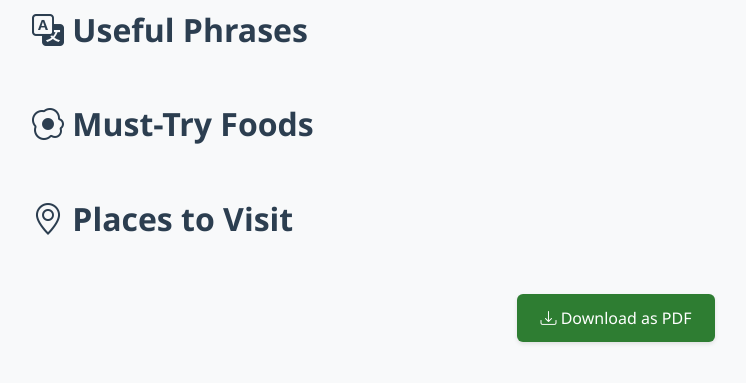
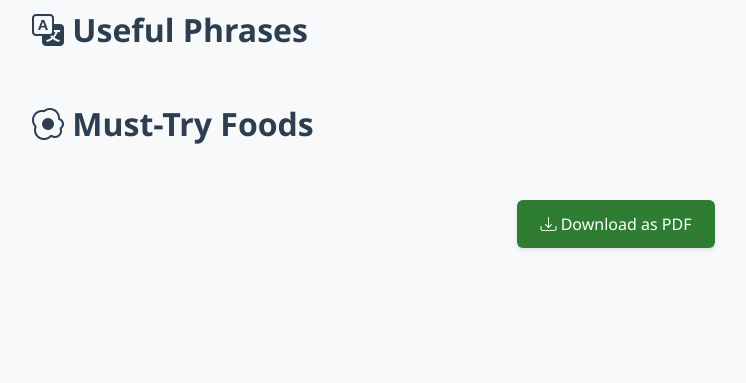
Before and after one commit to samdobson28/coms4170-app, a Flask app: page /guidebook in a window 1280 px wide. Shown: the part 141-524 px from the top of the page, without its empty margins (24-770 px from the left). Run offline with Flask 3, Linux system fonts and the light colour scheme; data that the repository does not hold is empty; some libraries are stand-ins or nearby versions; some web fonts are replaced.

Commit message:
resized image and updated guidebook

```diff
--- a/templates/guidebook.html
+++ b/templates/guidebook.html
@@ -46,30 +46,6 @@
         </div>
     </section>
 
-    <!-- Places to Visit -->
-    <section class="mb-5">
-        <h2><i class="bi bi-geo-alt"></i> Places to Visit</h2>
-        <div class="list-group">
-            {% for place in places %}
-            <div class="list-group-item">
-                <div class="d-flex justify-content-between align-items-start">
-                    <div>
-                        <h5>{{ place.name }}</h5>
-                        <p class="mb-1">{{ place.description }}</p>
-                        <small class="text-muted">
-                            <i class="bi bi-geo-alt"></i> {{ place.address }} |
-                            <i class="bi bi-tag"></i> {{ place.price_range }}
-                        </small>
-                    </div>
-                    <button class="btn btn-outline-danger btn-sm remove-item" data-type="place" data-id="{{ place.name }}">
-                        <i class="bi bi-trash"></i>
-                    </button>
-                </div>
-            </div>
-            {% endfor %}
-        </div>
-    </section>
-
     <!-- Download Button -->
     <div class="text-center mt-4">
         <a href="#" class="btn btn-primary" onclick="window.print()">
```
Also changed, not shown: static/images/chile-relleno.png.
